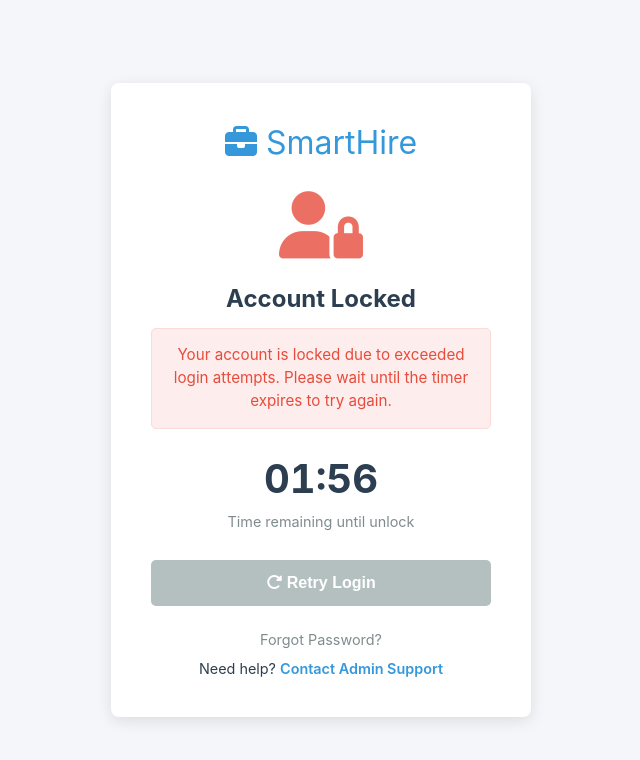
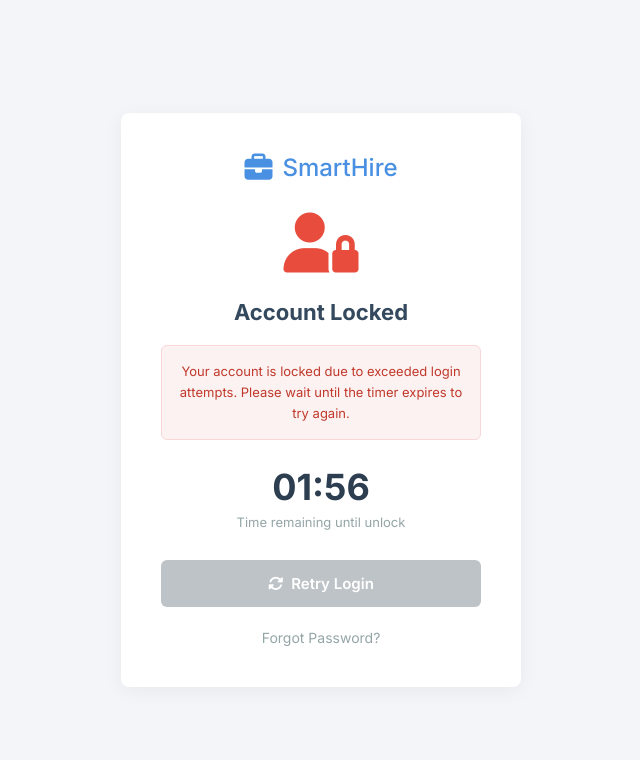
Before and after one commit to sairohan78933-sketch/global-screens, a plain HTML site: page 3_Account_Locked_Admin.html in a window 1280 px wide. Shown: the whole page, without its empty margins (319-959 px from the left). Drawn offline with Linux system fonts and the light colour scheme.

Commit message:
Update 3_Account_Locked_Admin.html

```diff
--- a/3_Account_Locked_Admin.html
+++ b/3_Account_Locked_Admin.html
@@ -1,204 +1,189 @@
 <!DOCTYPE html>
 <html lang="en">
 <head>
-    <meta charset="UTF-8" />
-    <meta name="viewport" content="width=device-width, initial-scale=1.0" />
-    <title>Account Locked - SmartHire Admin</title>
-    <!-- Font Awesome for icons -->
-    <link
-      rel="stylesheet"
-      href="https://cdnjs.cloudflare.com/ajax/libs/font-awesome/6.5.2/css/all.min.css"
-    />
+    <meta charset="UTF-8">
+    <meta name="viewport" content="width=device-width, initial-scale=1.0">
+    <title>SmartHire - Account Locked</title>
+    <link rel="stylesheet" href="https://cdnjs.cloudflare.com/ajax/libs/font-awesome/6.4.0/css/all.min.css">
+    <link href="https://fonts.googleapis.com/css2?family=Inter:wght@400;500;600;700&display=swap" rel="stylesheet">
     <style>
-      :root {
-        --sidebar-bg: #2c3e50;
-        --sidebar-text: #ecf0f1;
-        --sidebar-active: #3498db;
-        --sidebar-hover: #34495e;
-        --header-bg: #ffffff;
-        --main-bg: #f4f6f9;
-        --card-bg: #ffffff;
-        --text-primary: #2c3e50;
-        --text-secondary: #7f8c8d;
-        --border-color: #e1e4e8;
-        --shadow: 0 4px 15px rgba(0, 0, 0, 0.1);
-        --status-danger: #e74c3c;
-      }
-
         * {
             box-sizing: border-box;
             margin: 0;
             padding: 0;
+            font-family: 'Inter', sans-serif;
         }
 
         body {
-        font-family: -apple-system, BlinkMacSystemFont, "Segoe UI", Roboto,
-          Helvetica, Arial, sans-serif;
-        background-color: var(--main-bg);
-        color: var(--text-primary);
-        height: 100vh;
+            background-color: #f3f5f9;
             display: flex;
             justify-content: center;
             align-items: center;
+            height: 100vh;
         }
 
-      .login-card {
-        background-color: var(--card-bg);
-        width: 100%;
-        max-width: 420px;
+        .card {
+            background: #ffffff;
+            width: 400px;
             padding: 40px;
             border-radius: 8px;
-        box-shadow: var(--shadow);
-        animation: fadeIn 0.5s ease;
+            box-shadow: 0 4px 20px rgba(0, 0, 0, 0.05);
             text-align: center;
         }
 
-      @keyframes fadeIn { from { opacity: 0; transform: translateY(-20px); } to { opacity: 1; transform: translateY(0); } }
-
-      .brand-section {
+        .header-logo {
+            display: flex;
+            justify-content: center;
+            align-items: center;
+            gap: 10px;
             margin-bottom: 25px;
         }
 
-      .brand-logo {
-        font-size: 2rem;
-        color: var(--sidebar-active);
+        .logo-icon {
+            font-size: 28px;
+            color: #4a90e2;
+        }
+
+        .brand-name {
+            font-size: 24px;
+            color: #4a90e2;
+            font-weight: 500;
+        }
+
+        .lock-status-icon {
+            font-size: 60px;
+            color: #e74c3c;
+            margin-bottom: 20px;
+        }
+
+        h1 {
+            font-size: 22px;
+            color: #34495e;
+            font-weight: 700;
+            margin-bottom: 20px;
+        }
+
+        .alert-box {
+            background-color: #fdf2f2;
+            border: 1px solid #f9d7d7;
+            padding: 15px;
+            border-radius: 6px;
+            margin-bottom: 25px;
+        }
+
+        .alert-text {
+            font-size: 13px;
+            color: #c0392b;
+            line-height: 1.6;
+        }
+
+        .timer-display {
+            font-size: 36px;
+            font-weight: 700;
+            color: #2c3e50;
             margin-bottom: 5px;
         }
 
-      .lock-icon-container {
-        font-size: 4rem;
-        color: var(--status-danger);
-        margin: 20px 0;
-        animation: pulse 2s infinite;
-      }
-
-      @keyframes pulse {
-        0% { transform: scale(1); opacity: 1; }
-        50% { transform: scale(1.05); opacity: 0.8; }
-        100% { transform: scale(1); opacity: 1; }
-      }
-
-      .info-banner {
-        background-color: #fdedec;
-        color: var(--status-danger);
-        border: 1px solid #fadbd8;
-        padding: 15px;
-        border-radius: 5px;
-        font-size: 0.95rem;
-        margin-bottom: 25px;
-        line-height: 1.5;
-      }
-
-      .timer-display {
-        font-size: 2.5rem;
-        font-weight: 700;
-        color: var(--text-primary);
-        margin-bottom: 10px;
-        font-variant-numeric: tabular-nums;
-      }
-
         .timer-label {
-        color: var(--text-secondary);
-        font-size: 0.9rem;
+            font-size: 13px;
+            color: #95a5a6;
             margin-bottom: 30px;
         }
 
-      .btn-retry {
+        .retry-btn {
             width: 100%;
             padding: 14px;
-        background-color: var(--sidebar-active);
+            background-color: #bdc3c7; /* Initial disabled gray */
             color: white;
             border: none;
-        border-radius: 5px;
-        font-size: 1rem;
+            border-radius: 6px;
+            font-size: 15px;
             font-weight: 600;
-        cursor: pointer;
-        transition: background-color 0.2s, opacity 0.2s;
+            cursor: not-allowed;
+            display: flex;
+            justify-content: center;
+            align-items: center;
+            gap: 8px;
+            margin-bottom: 20px;
+            transition: background-color 0.3s ease;
         }
 
-      .btn-retry:hover { background-color: #2980b9; }
-      .btn-retry:disabled {
-        background-color: #95a5a6;
-        cursor: not-allowed;
-        opacity: 0.7;
+        /* Active state for when timer ends */
+        .retry-btn.active {
+            background-color: #4a90e2;
+            cursor: pointer;
         }
 
-      .links-section {
-        margin-top: 25px;
-        display: flex;
-        flex-direction: column;
-        gap: 12px;
-        font-size: 0.9rem;
+        .forgot-link {
+            text-decoration: none;
+            color: #95a5a6;
+            font-size: 14px;
+            transition: color 0.2s;
         }
 
-      .secondary-link {
-        color: var(--text-secondary);
-        text-decoration: none;
-        transition: color 0.2s;
+        .forgot-link:hover {
+            color: #7f8c8d;
         }
-      .secondary-link:hover { color: var(--sidebar-active); }
-
-      .support-link {
-        color: var(--sidebar-active);
-        font-weight: 600;
-        text-decoration: none;
-      }
-      .support-link:hover { text-decoration: underline; }
     </style>
 </head>
 <body>
-    <div class="login-card">
-      <div class="brand-section">
-        <div class="brand-logo"><i class="fa-solid fa-briefcase"></i> SmartHire</div>
+
+<div class="card">
+    <div class="header-logo">
+        <i class="fa-solid fa-briefcase logo-icon"></i>
+        <span class="brand-name">SmartHire</span>
     </div>
 
-      <div class="lock-icon-container">
+    <div class="lock-status-icon">
         <i class="fa-solid fa-user-lock"></i>
     </div>
 
-      <h2 style="margin-bottom: 15px;">Account Locked</h2>
+    <h1>Account Locked</h1>
 
-      <div class="info-banner">
+    <div class="alert-box">
+        <p class="alert-text">
             Your account is locked due to exceeded login attempts. Please wait until the timer expires to try again.
+        </p>
     </div>
 
     <div class="timer-display" id="timer">02:00</div>
-      <div class="timer-label">Time remaining until unlock</div>
+    <p class="timer-label">Time remaining until unlock</p>
 
-      <button class="btn-retry" id="retryBtn" disabled onclick="window.location.href='login.html'">
-        <i class="fa-solid fa-rotate-right"></i> Retry Login
+    <button class="retry-btn" id="retryBtn" disabled>
+        <i class="fa-solid fa-rotate"></i> Retry Login
     </button>
 
-      <div class="links-section">
-        <a href="forgot_password.html" class="secondary-link">Forgot Password?</a>
-        <div>
-            Need help? <a href="#" class="support-link">Contact Admin Support</a>
-        </div>
-      </div>
+    <a href="#" class="forgot-link">Forgot Password?</a>
 </div>
 
 <script>
-      // Set lock duration (e.g., 2 minutes)
-      let timeLeft = 120;
     const timerDisplay = document.getElementById('timer');
     const retryBtn = document.getElementById('retryBtn');
 
+    let timeInSeconds = 120; // 2 minutes
+
     const countdown = setInterval(() => {
-        const minutes = Math.floor(timeLeft / 60);
-        let seconds = timeLeft % 60;
-        seconds = seconds < 10 ? '0' + seconds : seconds;
+        const minutes = Math.floor(timeInSeconds / 60);
+        const seconds = timeInSeconds % 60;
 
-        timerDisplay.textContent = `0${minutes}:${seconds}`;
-        timeLeft--;
+        // Formatting: Add leading zero if less than 10
+        timerDisplay.textContent =
+            `${minutes.toString().padStart(2, '0')}:${seconds.toString().padStart(2, '0')}`;
 
-        if (timeLeft < 0) {
+        if (timeInSeconds <= 0) {
             clearInterval(countdown);
-          timerDisplay.textContent = "00:00";
-          timerDisplay.style.color = "var(--status-success)"; // Optional visual cue
-          retryBtn.disabled = false;
-          retryBtn.innerHTML = '<i class="fa-solid fa-lock-open"></i> Retry Login';
+            enableButton();
+        } else {
+            timeInSeconds--;
         }
     }, 1000);
+
+    function enableButton() {
+        retryBtn.disabled = false;
+        retryBtn.classList.add('active');
+        timerDisplay.style.color = "#27ae60"; // Change timer to green when done
+    }
 </script>
+
 </body>
 </html>
```
Lines whose indentation alone changed are shown as unchanged.
